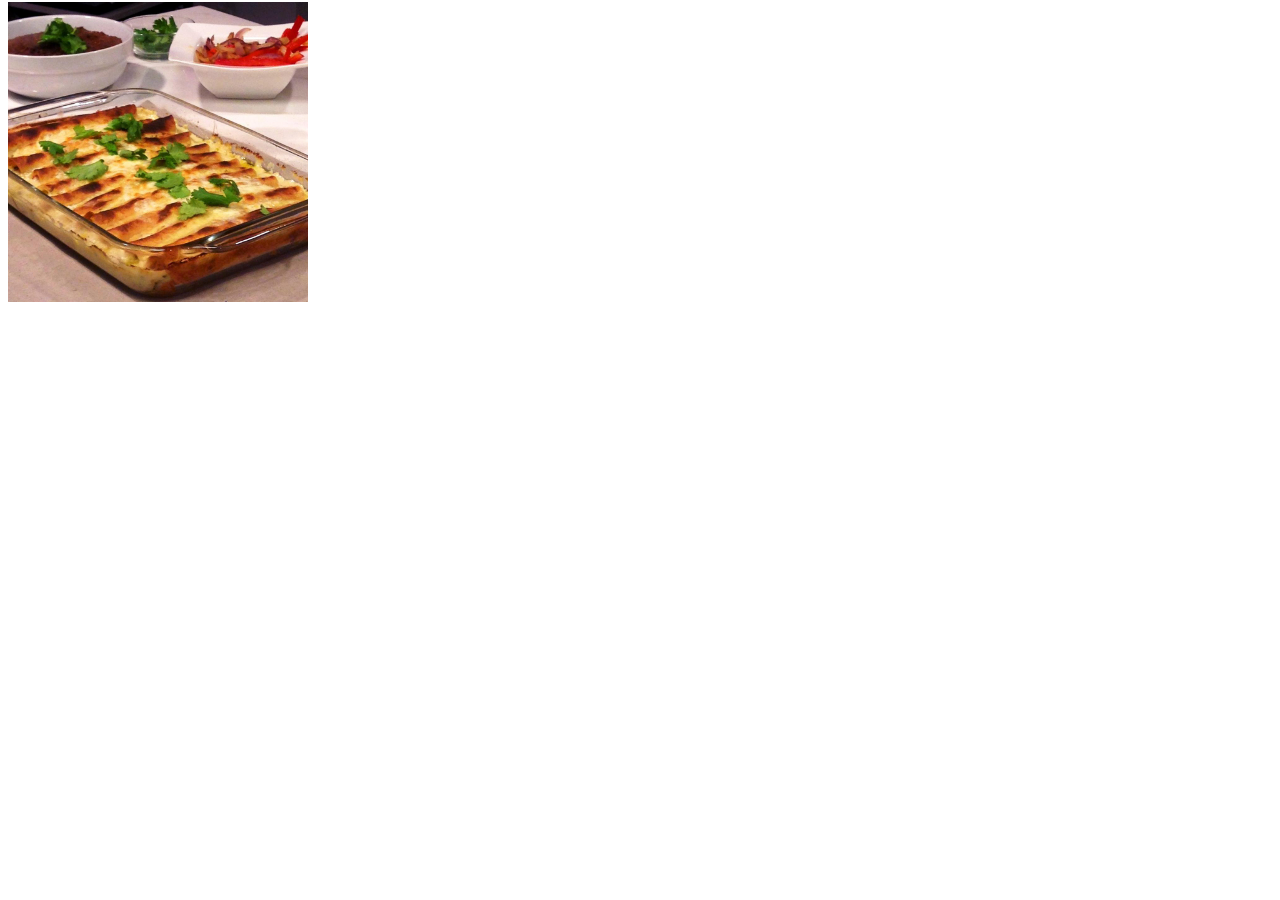
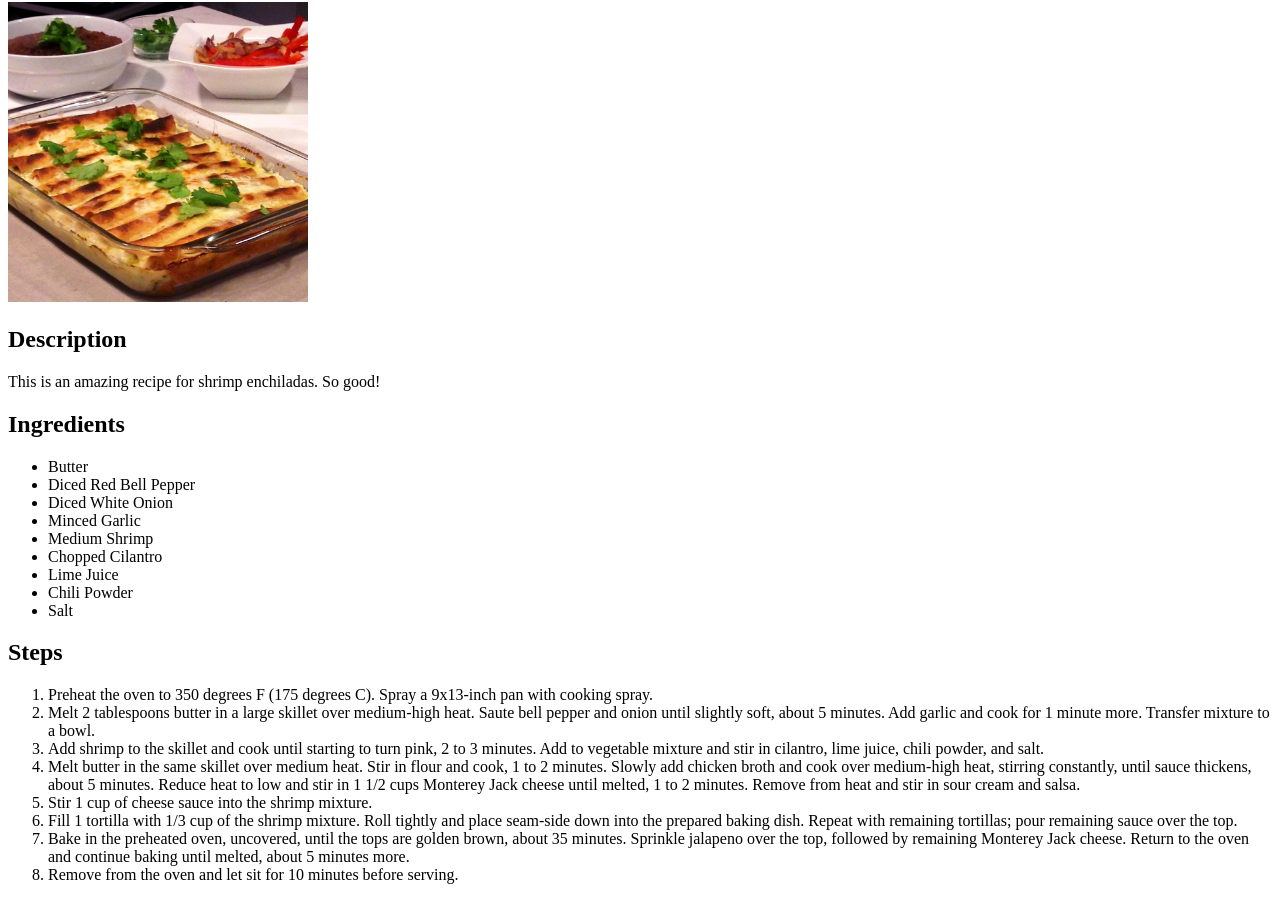
Before and after one commit to 5amma5/odin-recipes, a plain HTML site: page recipes/enchiladas.html in a window 1280 px wide. Shown: the part 78-978 px from the top of the page. Before the commit the page ends 800 px from the top, so only its background shows below. Drawn offline with Linux system fonts and the light colour scheme.

Commit message:
Added Description, Ingredients, Steps to enchiladas.html

```diff
--- a/recipes/enchiladas.html
+++ b/recipes/enchiladas.html
@@ -9,5 +9,42 @@
     <h1>Creamy Shrimp Enchiladas</h1>
     <img src="../images/enchiladas.jpeg" width="300" height="300" alt="photo of some enchiladas">
 
+    <h2>Description</h2>
+        <p>This is an amazing recipe for shrimp enchiladas. So good!</p>
+    <h2>Ingredients</h2>
+    <ul>
+        <li>Butter</li>
+        <li>Diced Red Bell Pepper</li>
+        <li>Diced White Onion</li>
+        <li>Minced Garlic</li>
+        <li>Medium Shrimp</li>
+        <li>Chopped Cilantro</li>
+        <li>Lime Juice</li>
+        <li>Chili Powder</li>
+        <li>Salt</li>
+    </ul>
+    <h2>Steps</h2>
+    <ol>
+        <li>Preheat the oven to 350 degrees F (175 degrees C). Spray a 9x13-inch pan with cooking spray.</li>
+        <li>Melt 2 tablespoons butter in a large skillet over medium-high heat. Saute bell pepper and onion until slightly soft, about 5 minutes.
+            Add garlic and cook for 1 minute more. Transfer mixture to a bowl.
+        </li>
+        <li>Add shrimp to the skillet and cook until starting to turn pink, 2 to 3 minutes.
+            Add to vegetable mixture and stir in cilantro, lime juice, chili powder, and salt.
+        </li>
+        <li>Melt butter in the same skillet over medium heat. Stir in flour and cook, 1 to 2 minutes. Slowly add
+            chicken broth and cook over medium-high heat, stirring constantly, until sauce thickens, about 5 minutes. Reduce
+            heat to low and stir in 1 1/2 cups Monterey Jack cheese until melted, 1 to 2 minutes. Remove from heat and stir in sour cream and salsa.
+        </li>
+        <li>Stir 1 cup of cheese sauce into the shrimp mixture.</li>
+        <li>Fill 1 tortilla with 1/3 cup of the shrimp mixture. Roll tightly and place seam-side down into the prepared baking dish.
+            Repeat with remaining tortillas; pour remaining sauce over the top.
+        </li>
+        <li>Bake in the preheated oven, uncovered, until the tops are golden brown, about 35 minutes. Sprinkle jalapeno
+            over the top, followed by remaining Monterey Jack cheese. Return to the oven and continue baking until melted, about 5 minutes more.
+        </li>
+        <li>Remove from the oven and let sit for 10 minutes before serving.</li>
+
+    </ol>
 </body>
 </html>
```
